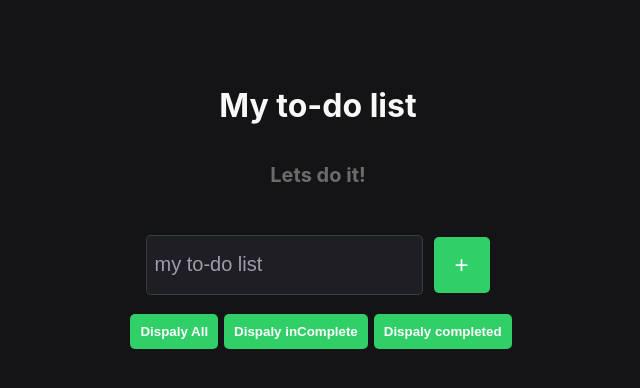
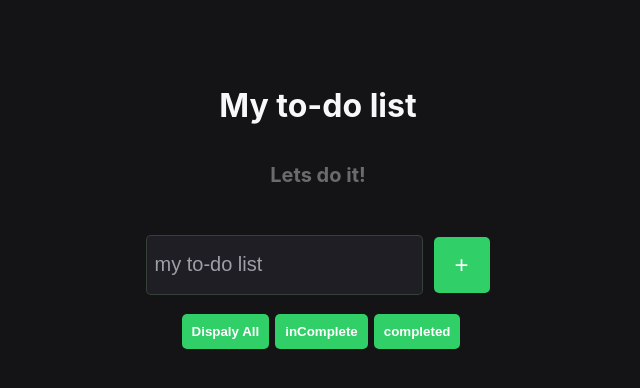
Before and after one commit to gabrieldasneves/PokeHunter-FrontEndTraining, a React (Create React App) app: page / in a window 1280 px wide. Shown: the top 388 px of the page, without its empty margins (322-962 px from the left). Built offline with nearby package versions, Linux system fonts and the light colour scheme.

Commit message:
refactor: changed DiaplayName

```diff
--- a/src/components/ToDo/todo.css
+++ b/src/components/ToDo/todo.css
@@ -5,8 +5,6 @@ li {
     background-color: #1f1e25;
 }
 
-li input{
-}
 
 #delete {
     border: none;
--- a/src/screens/Home/Home.tsx
+++ b/src/screens/Home/Home.tsx
@@ -98,13 +98,13 @@ export function Home() {
           className="filter-button"
           onClick={() => handleFilter("incomplete")}
         >
-          Dispaly inComplete
+          inComplete
         </button>
         <button
           className="filter-button"
           onClick={() => handleFilter("completed")}
         >
-          Dispaly completed
+          completed
         </button>
       </div>
       <div className="todoListsContainer">
```
